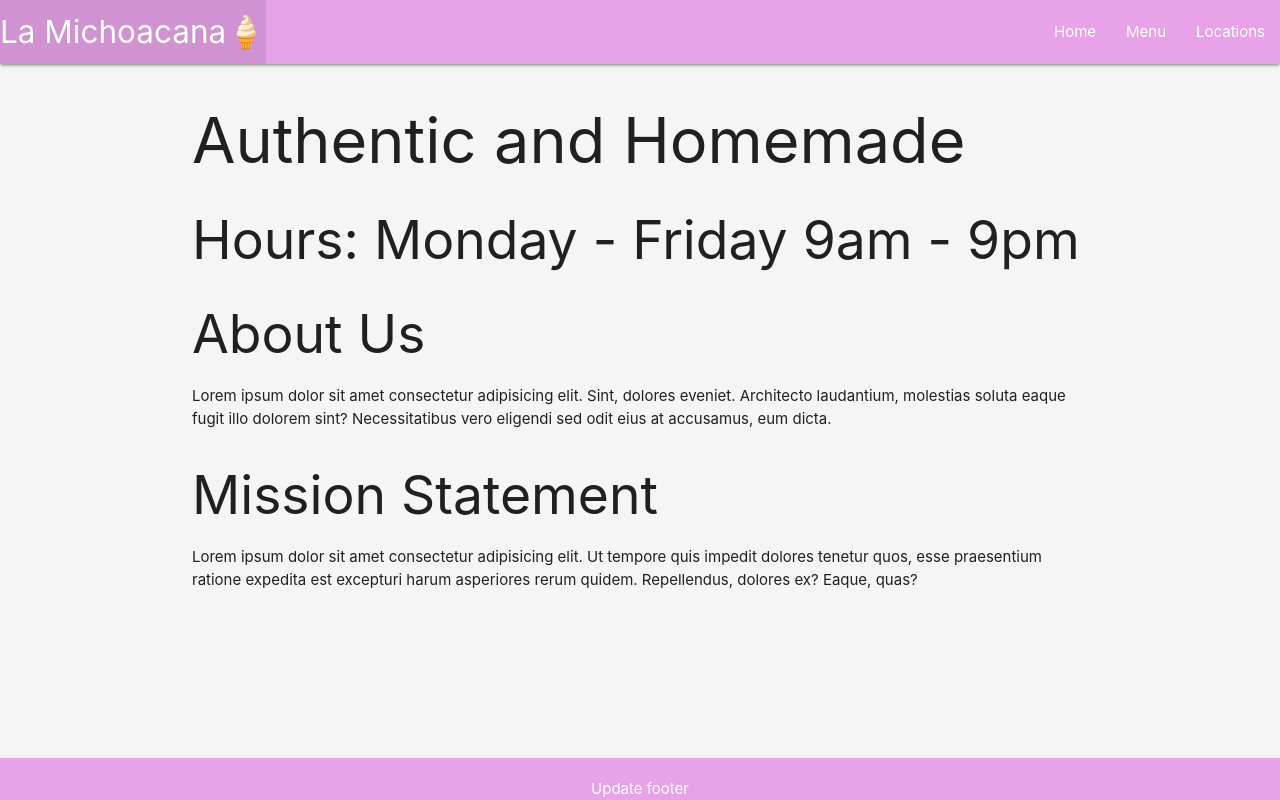
After one commit to krabecb/La-Michoacana, a Django app: page /restaurant/ in a window 1280 px wide. The commit adds this page. Run offline with Django 4.2, Linux system fonts and the light colour scheme.

Commit message:
Navigation links set up

```diff
--- a/lamichoacana/restaurant/static/css/style.css
+++ b/lamichoacana/restaurant/static/css/style.css
@@ -1,8 +1,8 @@
 body {
+    background-color: whitesmoke;
     display: flex;
     min-height: 100vh;
     flex-direction: column;
-    overflow: hidden;
 }
 
 main {
--- a/lamichoacana/restaurant/templates/base.html
+++ b/lamichoacana/restaurant/templates/base.html
@@ -18,9 +18,9 @@
                         <li><a href="/" class="left brand-logo">La Michoacana🍦</a></li>
                     </ul>
                     <ul class="right">
-                        <li><a href="">Home</a></li>
-                        <li><a href="">Menu</a></li>
-                        <li><a href="">Locations</a></li>
+                        <li><a href="{% url 'home' %}">Home</a></li>
+                        <li><a href="{% url 'menu' %}">Menu</a></li>
+                        <li><a href="{% url 'locations' %}">Locations</a></li>
                     </ul>
                 </div>
             </nav>
--- /dev/null
+++ b/lamichoacana/restaurant/templates/home.html
@@ -0,0 +1,9 @@
+{% extends 'base.html' %}
+{% block content %}
+<h1>Authentic and Homemade</h1>
+<h2>Hours: Monday - Friday 9am - 9pm</h2>
+<h2>About Us</h2>
+<p>Lorem ipsum dolor sit amet consectetur adipisicing elit. Sint, dolores eveniet. Architecto laudantium, molestias soluta eaque fugit illo dolorem sint? Necessitatibus vero eligendi sed odit eius at accusamus, eum dicta.</p>
+<h2>Mission Statement</h2>
+<p>Lorem ipsum dolor sit amet consectetur adipisicing elit. Ut tempore quis impedit dolores tenetur quos, esse praesentium ratione expedita est excepturi harum asperiores rerum quidem. Repellendus, dolores ex? Eaque, quas?</p>
+{% endblock %}
--- /dev/null
+++ b/lamichoacana/restaurant/templates/locations.html
@@ -0,0 +1,4 @@
+{% extends 'base.html' %}
+{% block content %}
+<h1>Under Construction 🚧</h1>
+{% endblock %}
--- a/lamichoacana/restaurant/urls.py
+++ b/lamichoacana/restaurant/urls.py
@@ -3,5 +3,7 @@ from django.urls import path
 from . import views
 
 urlpatterns = [
-    path('menu/', views.index, name='index'),
+    path('', views.home, name='home'),
+    path('menu/', views.menu, name='menu'),
+    path('locations/', views.locations, name='locations')
 ]
--- a/lamichoacana/restaurant/views.py
+++ b/lamichoacana/restaurant/views.py
@@ -4,9 +4,15 @@ from django.http import HttpResponse
 from .models import Item
 
 # Create your views here.
-def index(request):
+def home(request):
+    return render(request, 'home.html')
+
+def menu(request):
     queryset = Item.objects.all()
     context = {
         'object_list': queryset
     }
     return render(request, 'menu.html', context)
+
+def locations(request):
+    return render(request, 'locations.html')
```
Also changed, not shown: lamichoacana/db.sqlite3.
